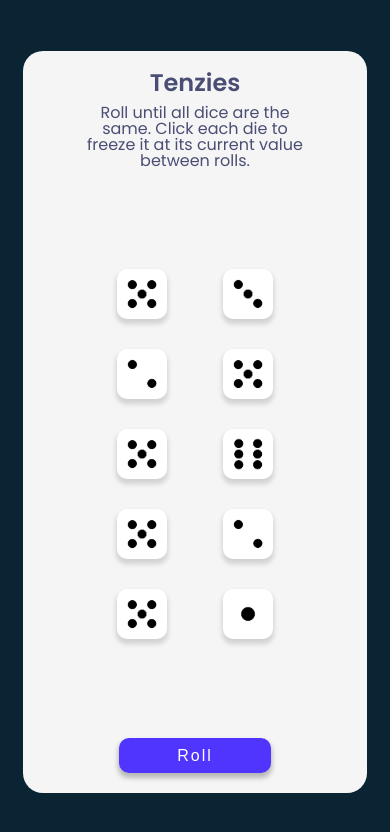
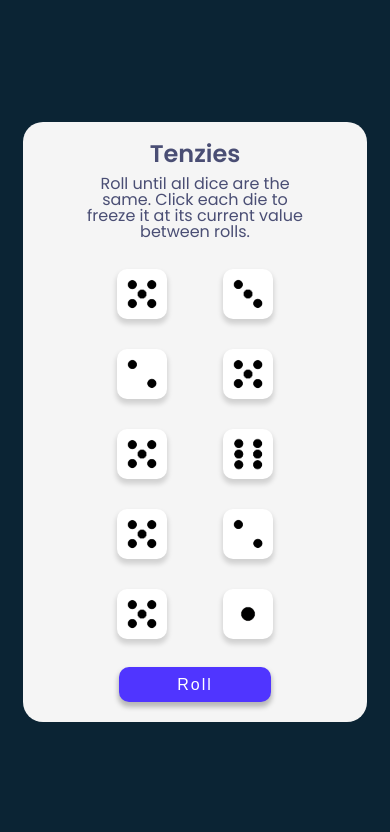
Before and after one commit to sleep24less/tenzies-game, a React (Vite) app: page / in a window 390 px wide. Shown: the top 832 px of the page. Built offline with nearby package versions, Linux system fonts and the light colour scheme.

Commit message:
Mobile device div height change 2

```diff
--- a/src/index.css
+++ b/src/index.css
@@ -264,7 +264,7 @@ body {
     justify-content: flex-start;
     align-items: center;
     background-color: var(--color-box);
-    height: 88vh;
+    height: 600px;
     max-width: 88%;
     border-radius: 20px;
     gap: 10px;
```
Also changed, not shown: 1 other file (tests, documents, lock files or other folders).
